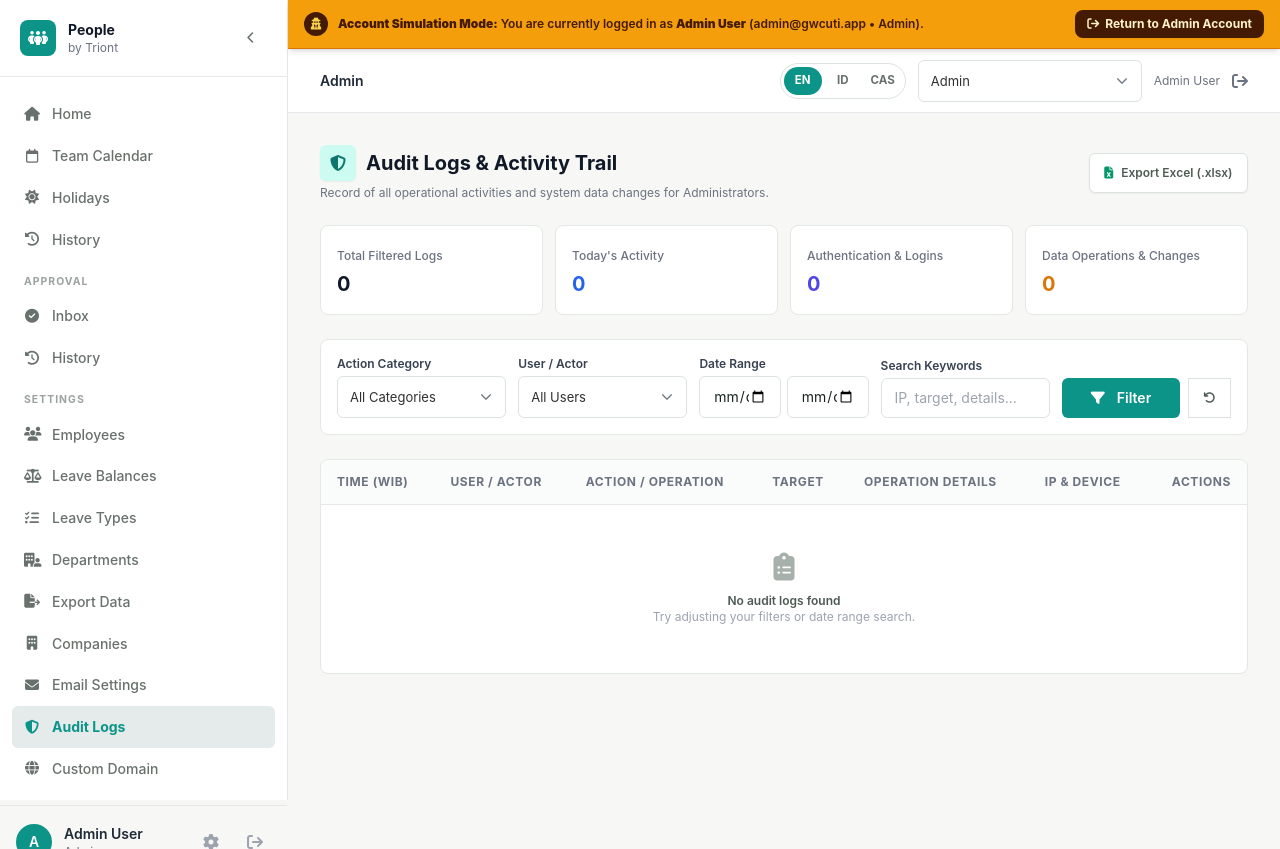
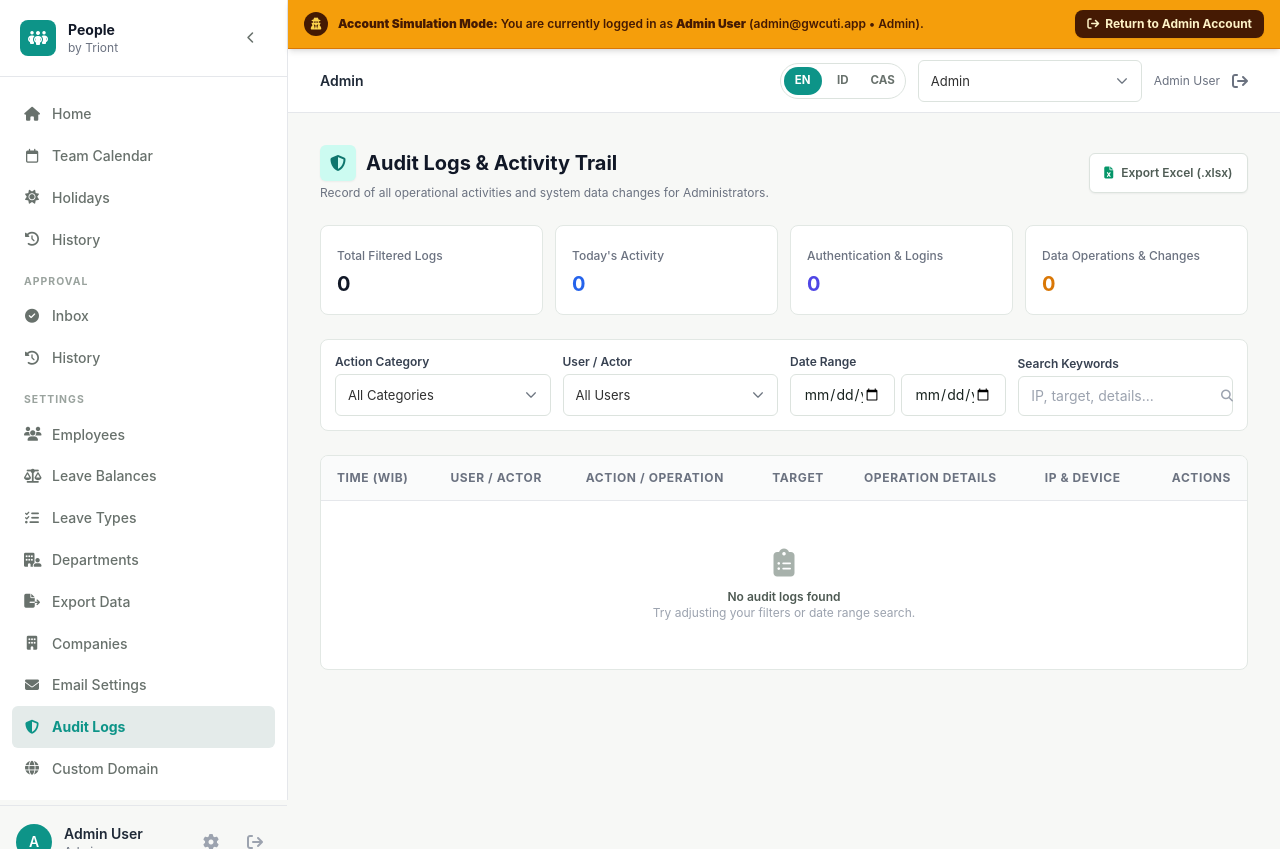
Before and after one commit to victorimannuel/triont-people, a Flask app: page /admin/audit-logs in a window 1280 px wide. Run offline with Flask 3, Linux system fonts and the light colour scheme; a user stored in the database is signed in; data comes from the database, SQL or seed files in the repository; data that the repository does not hold is empty.

Commit message:
feat(audit): add database indexes and single-row auto-filter toolbar

```diff
--- a/app.py
+++ b/app.py
@@ -189,6 +189,25 @@ def create_app(config_class=Config):
                 safe_add_column('leave_types', "attachment_label VARCHAR(100) DEFAULT 'Surat Dokter / Bukti Pendukung'")
                 safe_add_column('leave_requests', "attachment_path VARCHAR(255)")
                 safe_add_column('leave_requests', "attachment_original_name VARCHAR(255)")
+
+                def safe_create_index(index_name, tbl, cols):
+                    try:
+                        conn.execute(db.text(f"CREATE INDEX IF NOT EXISTS {index_name} ON {tbl} ({cols});"))
+                        conn.commit()
+                        return
+                    except Exception:
+                        pass
+                    try:
+                        conn.execute(db.text(f"CREATE INDEX {index_name} ON {tbl} ({cols});"))
+                        conn.commit()
+                    except Exception:
+                        pass
+
+                safe_create_index('idx_audit_logs_company_id', 'audit_logs', 'company_id')
+                safe_create_index('idx_audit_logs_actor_id', 'audit_logs', 'actor_id')
+                safe_create_index('idx_audit_logs_action', 'audit_logs', 'action')
+                safe_create_index('idx_audit_logs_created_at', 'audit_logs', 'created_at')
+                safe_create_index('idx_audit_logs_company_created', 'audit_logs', 'company_id, created_at')
         except Exception:
             pass
 
--- a/templates/admin/audit_logs.html
+++ b/templates/admin/audit_logs.html
@@ -43,12 +43,12 @@
         </div>
     </div>
 
-    <!-- Filter & Search Toolbar -->
-    <div class="app-card p-4 bg-white">
-        <form method="GET" action="{{ url_for('main.admin_audit_logs') }}" class="grid grid-cols-1 gap-3 sm:grid-cols-2 md:grid-cols-5 items-end text-xs">
-            <div>
-                <label class="mb-1 block font-semibold text-gray-700">{{ t('Action Category') }}</label>
-                <select name="category" class="input py-1.5 text-xs">
+    <!-- Filter & Search Toolbar (Single Row Auto-Filter) -->
+    <div class="app-card p-3.5 bg-white">
+        <form method="GET" action="{{ url_for('main.admin_audit_logs') }}" id="auditFilterForm" class="grid grid-cols-1 sm:grid-cols-4 gap-3 items-end text-xs">
+            <div class="min-w-0">
+                <label class="mb-1 block font-semibold text-gray-700 truncate">{{ t('Action Category') }}</label>
+                <select name="category" class="input py-1.5 text-xs w-full" onchange="document.getElementById('auditFilterForm').submit()">
                     <option value="all" {% if category == 'all' or not category %}selected{% endif %}>{{ t('All Categories') }}</option>
                     <option value="auth" {% if category == 'auth' %}selected{% endif %}>{{ t('Authentication & Logins') }}</option>
                     <option value="employee" {% if category == 'employee' %}selected{% endif %}>{{ t('Employees & Profile') }}</option>
@@ -58,33 +58,43 @@
                     <option value="system" {% if category == 'system' %}selected{% endif %}>{{ t('System, Backup & Import') }}</option>
                 </select>
             </div>
-            <div>
-                <label class="mb-1 block font-semibold text-gray-700">{{ t('User / Actor') }}</label>
-                <select name="actor_id" class="input py-1.5 text-xs">
+            <div class="min-w-0">
+                <label class="mb-1 block font-semibold text-gray-700 truncate">{{ t('User / Actor') }}</label>
+                <select name="actor_id" class="input py-1.5 text-xs w-full" onchange="document.getElementById('auditFilterForm').submit()">
                     <option value="">{{ t('All Users') }}</option>
                     {% for actor in actors %}
                     <option value="{{ actor.id }}" {% if actor_id == actor.id %}selected{% endif %}>{{ actor.name }} ({{ actor.role|format_role }})</option>
                     {% endfor %}
                 </select>
             </div>
-            <div>
-                <label class="mb-1 block font-semibold text-gray-700">{{ t('Date Range') }}</label>
+            <div class="min-w-0">
+                <label class="mb-1 block font-semibold text-gray-700 truncate">{{ t('Date Range') }}</label>
                 <div class="grid grid-cols-2 gap-1.5">
-                    <input type="date" name="start_date" value="{{ start_date }}" class="input py-1 text-xs" placeholder="{{ t('From') }}">
-                    <input type="date" name="end_date" value="{{ end_date }}" class="input py-1 text-xs" placeholder="{{ t('To') }}">
+                    <input type="date" name="start_date" value="{{ start_date }}" class="input py-1.5 text-xs px-2 w-full min-w-0" placeholder="{{ t('From') }}" onchange="document.getElementById('auditFilterForm').submit()">
+                    <input type="date" name="end_date" value="{{ end_date }}" class="input py-1.5 text-xs px-2 w-full min-w-0" placeholder="{{ t('To') }}" onchange="document.getElementById('auditFilterForm').submit()">
                 </div>
             </div>
-            <div>
-                <label class="mb-1 block font-semibold text-gray-700">{{ t('Search Keywords') }}</label>
-                <input type="text" name="q" value="{{ q }}" placeholder="{{ t('IP, target, details...') }}" class="input py-1.5 text-xs">
-            </div>
-            <div class="flex gap-2">
-                <button type="submit" class="btn-primary flex-1 py-2 text-xs font-semibold">
-                    <i class="fa-solid fa-filter mr-1"></i> {{ t('Filter') }}
-                </button>
-                <a href="{{ url_for('main.admin_audit_logs') }}" class="btn-secondary px-3 py-2 text-xs font-semibold text-gray-600 hover:bg-gray-100" title="{{ t('Reset Filter') }}">
-                    <i class="fa-solid fa-arrow-rotate-left"></i>
-                </a>
+            <div class="min-w-0">
+                <div class="flex items-center justify-between mb-1">
+                    <label class="block font-semibold text-gray-700 truncate">{{ t('Search Keywords') }}</label>
+                    {% if (category and category != 'all') or actor_id or start_date or end_date or q %}
+                    <a href="{{ url_for('main.admin_audit_logs') }}" class="text-[11px] font-semibold text-red-600 hover:text-red-700 hover:underline shrink-0 ml-1">
+                        <i class="fa-solid fa-arrow-rotate-left mr-0.5"></i>{{ t('Reset') }}
+                    </a>
+                    {% endif %}
+                </div>
+                <div class="relative">
+                    <input type="text" name="q" id="auditSearchInput" value="{{ q }}" placeholder="{{ t('IP, target, details...') }}" class="input py-1.5 pr-8 text-xs w-full">
+                    {% if q %}
+                    <a href="{{ url_for('main.admin_audit_logs', category=category, actor_id=actor_id, start_date=start_date, end_date=end_date) }}" class="absolute inset-y-0 right-0 flex items-center pr-2.5 text-gray-400 hover:text-gray-600" title="{{ t('Clear search') }}">
+                        <i class="fa-solid fa-xmark text-xs"></i>
+                    </a>
+                    {% else %}
+                    <span class="absolute inset-y-0 right-0 flex items-center pr-2.5 text-gray-400 pointer-events-none">
+                        <i class="fa-solid fa-magnifying-glass text-xs"></i>
+                    </span>
+                    {% endif %}
+                </div>
             </div>
         </form>
     </div>
@@ -261,5 +271,18 @@ function closeAuditInspect() {
     const modal = document.getElementById('auditInspectModal');
     modal.classList.add('hidden');
 }
+
+(function() {
+    let searchDebounceTimer;
+    const auditSearchInput = document.getElementById('auditSearchInput');
+    if (auditSearchInput) {
+        auditSearchInput.addEventListener('input', function() {
+            clearTimeout(searchDebounceTimer);
+            searchDebounceTimer = setTimeout(function() {
+                document.getElementById('auditFilterForm').submit();
+            }, 450);
+        });
+    }
+})();
 </script>
 {% endblock %}
```
Also changed, not shown: models/audit.py (+7 -4 lines).
